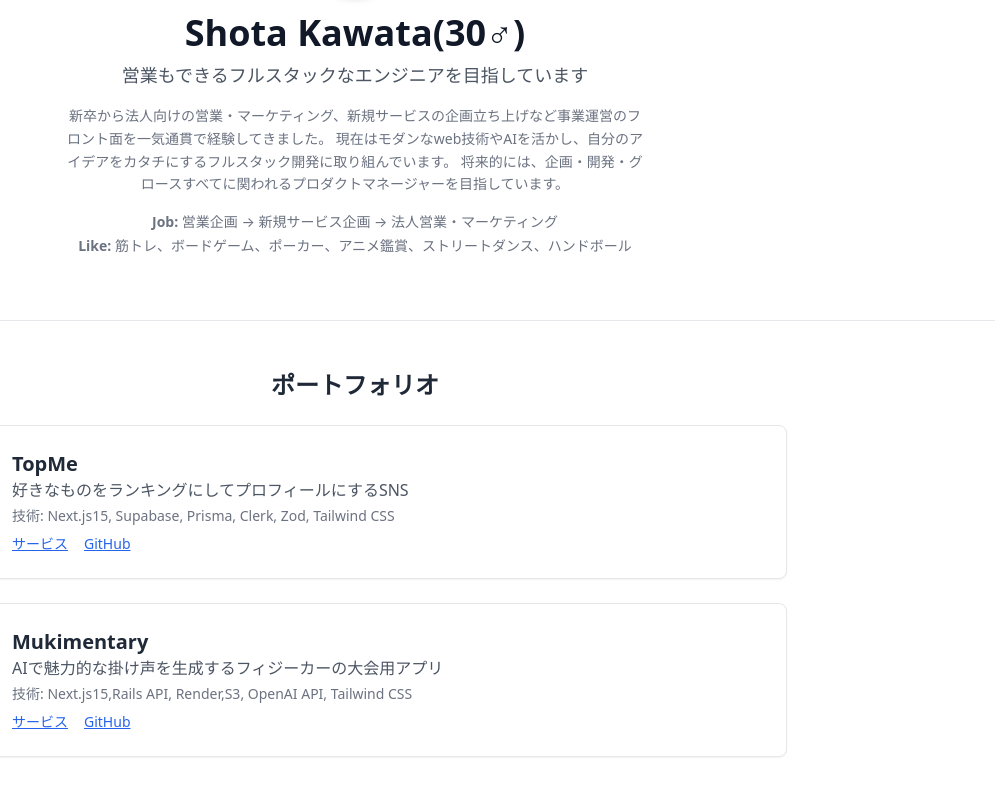
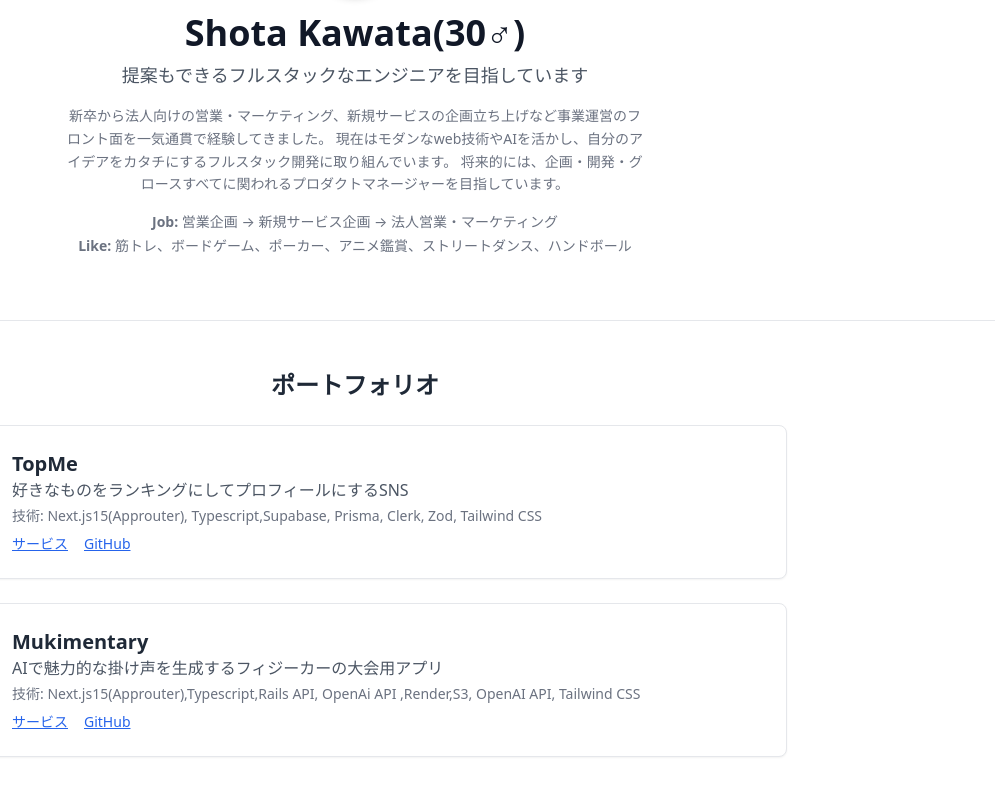
Before and after one commit to kawatako/kawatako.github.io, a plain HTML site: page index.html in a window 1280 px wide. Shown: the part 163-952 px from the top of the page, 285-1280 px from the left. Drawn offline with Linux system fonts and the light colour scheme.

Commit message:
Update index.html

```diff
--- a/index.html
+++ b/index.html
@@ -11,7 +11,7 @@
 <section class="py-16 text-center bg-white border-b">
   <img src="./public/logo/kawata.png" alt="Shota Kawata Icon" class="mx-auto w-24 h-24 rounded-full mb-4 shadow-md" />
   <h1 class="text-4xl font-bold text-gray-900">Shota Kawata(30♂)</h1>
-  <p class="mt-2 text-lg text-gray-600">営業もできるフルスタックなエンジニアを目指しています</p>
+  <p class="mt-2 text-lg text-gray-600">提案もできるフルスタックなエンジニアを目指しています</p>
     <p class="mt-4 max-w-xl mx-auto text-sm text-gray-500 leading-relaxed">
     新卒から法人向けの営業・マーケティング、新規サービスの企画立ち上げなど事業運営のフロント面を一気通貫で経験してきました。
     現在はモダンなweb技術やAIを活かし、自分のアイデアをカタチにするフルスタック開発に取り組んでいます。
@@ -35,7 +35,7 @@
             <div>
               <h3 class="text-xl font-semibold">TopMe</h3>
               <p class="text-gray-600">好きなものをランキングにしてプロフィールにするSNS</p>
-              <p class="text-sm text-gray-500 mt-1">技術: Next.js15, Supabase, Prisma, Clerk, Zod, Tailwind CSS</p>
+              <p class="text-sm text-gray-500 mt-1">技術: Next.js15(Approuter), Typescript,Supabase, Prisma, Clerk, Zod, Tailwind CSS</p>
               <div class="mt-2 flex gap-4 text-sm">
                 <a href="https://topme.jp" class="text-blue-600 underline" target="_blank">サービス</a>
                 <a href="https://github.com/kawatako/TopMe" class="text-blue-600 underline" target="_blank">GitHub</a>
@@ -48,7 +48,7 @@
             <div>
               <h3 class="text-xl font-semibold">Mukimentary</h3>
               <p class="text-gray-600">AIで魅力的な掛け声を生成するフィジーカーの大会用アプリ</p>
-              <p class="text-sm text-gray-500 mt-1">技術: Next.js15,Rails API, Render,S3,
+              <p class="text-sm text-gray-500 mt-1">技術: Next.js15(Approuter),Typescript,Rails API, OpenAi API ,Render,S3,
 OpenAI API, Tailwind CSS </p>
               <div class="mt-2 flex gap-4 text-sm">
                 <a href="https://www.mukimentary.com" class="text-blue-600 underline" target="_blank">サービス</a>
```
